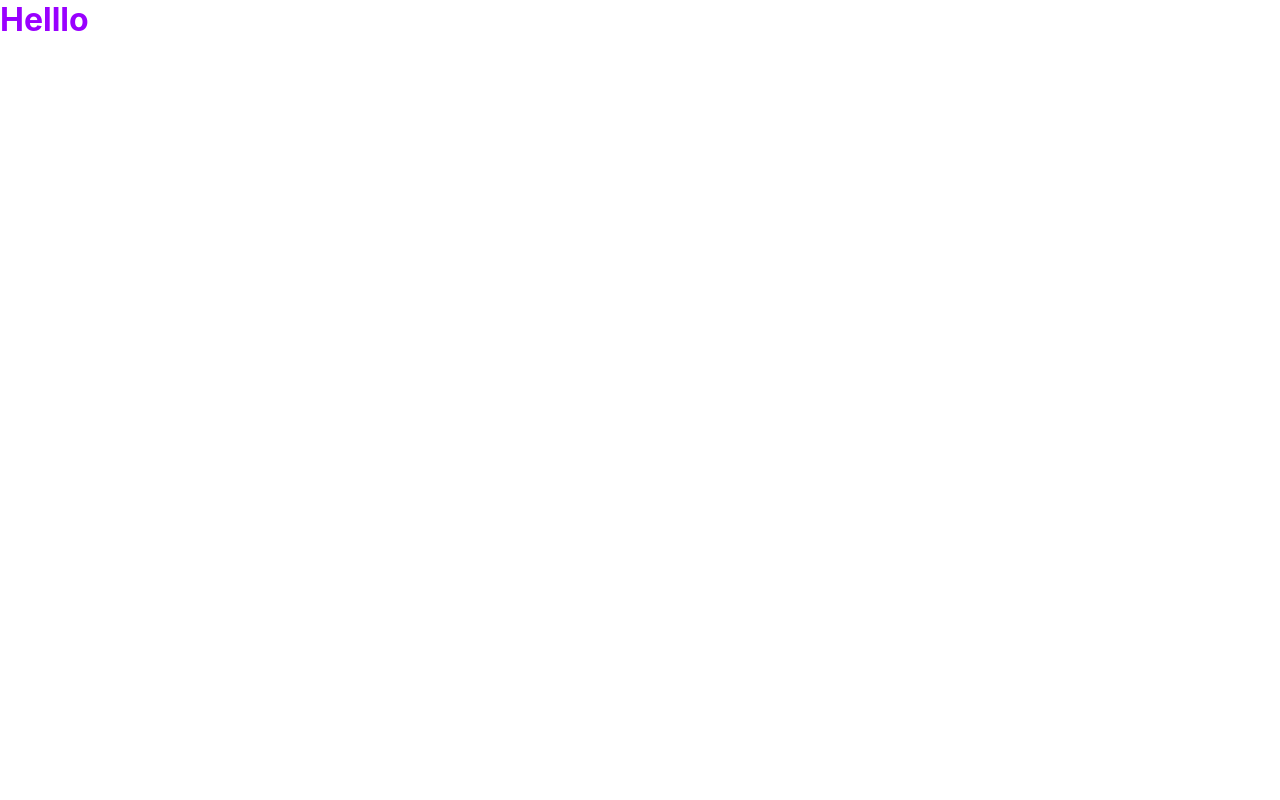
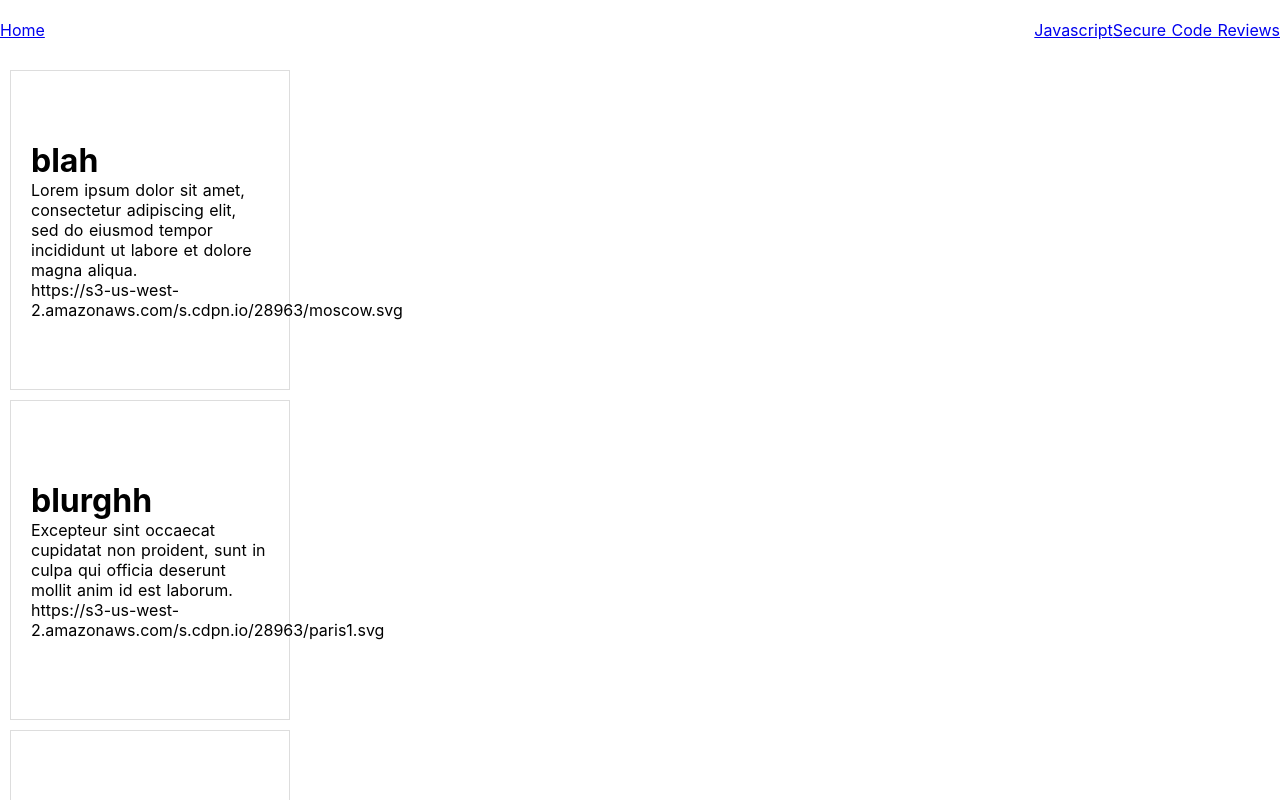
Before and after one commit to charlottebrf/secure-your-node-app, a Nuxt app: page /secure-code-reviews in a window 1280 px wide. Shown: the top 800 px of the page. Built offline with nearby package versions, Linux system fonts and the light colour scheme.

Commit message:
secure review page uses same component as javascript page

```diff
--- a/pages/secure-code-reviews.vue
+++ b/pages/secure-code-reviews.vue
@@ -1,15 +1,15 @@
 <template>
-  <h1 class="purple">Helllo</h1>
+<div>
+    <navbar></navbar>
+    <items></items>
+</div>
 </template>
 
 <script>
-  export default {
-    // page properties go here
+import Items from '~/components/Items.vue'
+import Navbar from '~/components/Navbar.vue'
+
+export default {
+    components: { Items, Navbar }
   }
 </script>
-
-<style>
-  .purple {
-    color: rgb(153, 0, 255);
-  }
-</style>
```
Also changed, not shown: pages/index.vue (+0 -12 lines).
